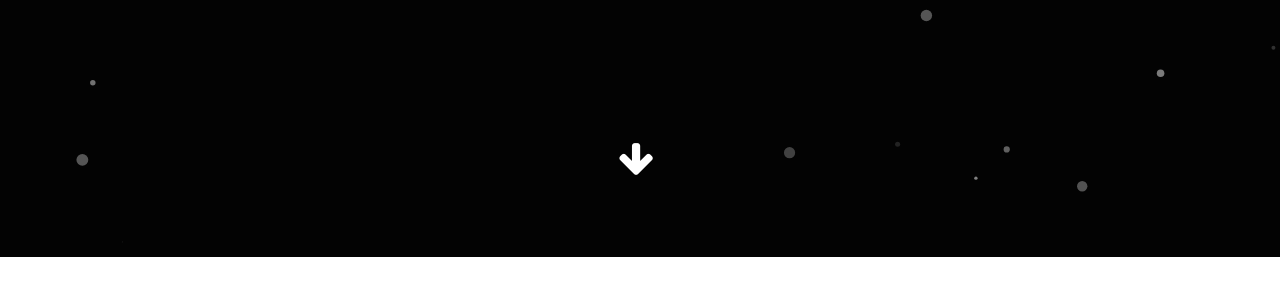
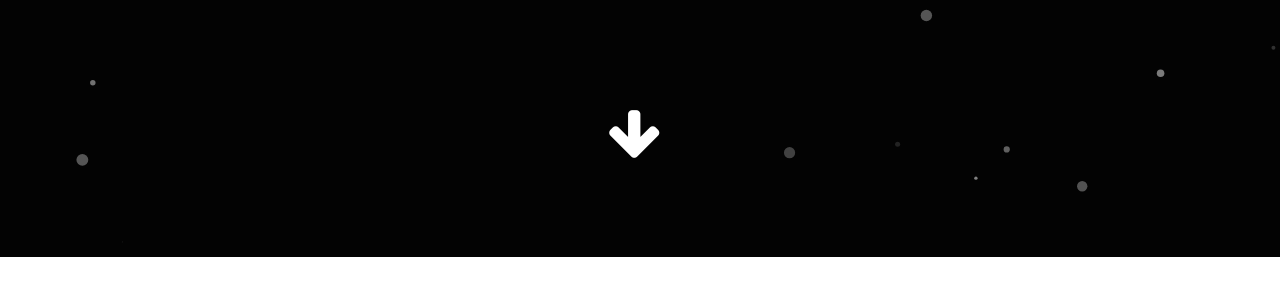
Before and after one commit to vllur/showcase, a Jekyll site: the page built from index.html, in a window 1280 px wide. Shown: the part 643-943 px from the top of the page. Built offline with Jekyll 4.4.1, drawn with Linux system fonts in a browser that asks for light colours; the list of posts is cut into pages by our own code.

Commit message:
Nav scroll button animation; minor styling

```diff
--- a/_sass/base.scss
+++ b/_sass/base.scss
@@ -56,7 +56,7 @@
     color: $header-text;
     cursor: pointer;
     padding: 0.5em;
-	border-radius: 10px;
+	border-radius: 5px;
 
 	transition-duration: 0.2s;
 }
--- a/_sass/header.scss
+++ b/_sass/header.scss
@@ -64,9 +64,20 @@
     margin: 0 0.5em 0 0.5em;
 }
 
+@keyframes floating{
+    from{margin-bottom:0}
+    to{margin-bottom:0.25em}
+}
+
 .scroll-bottom
 {
-    font-size: 2em;
+    will-change: margin;
+    font-size: 3em;
     position: absolute;
     bottom: 7.5%;
+    animation-name: floating;
+    animation-duration: 0.75s;
+    animation-direction: alternate;
+    animation-timing-function: linear;
+    animation-iteration-count: infinite;
 }
```
